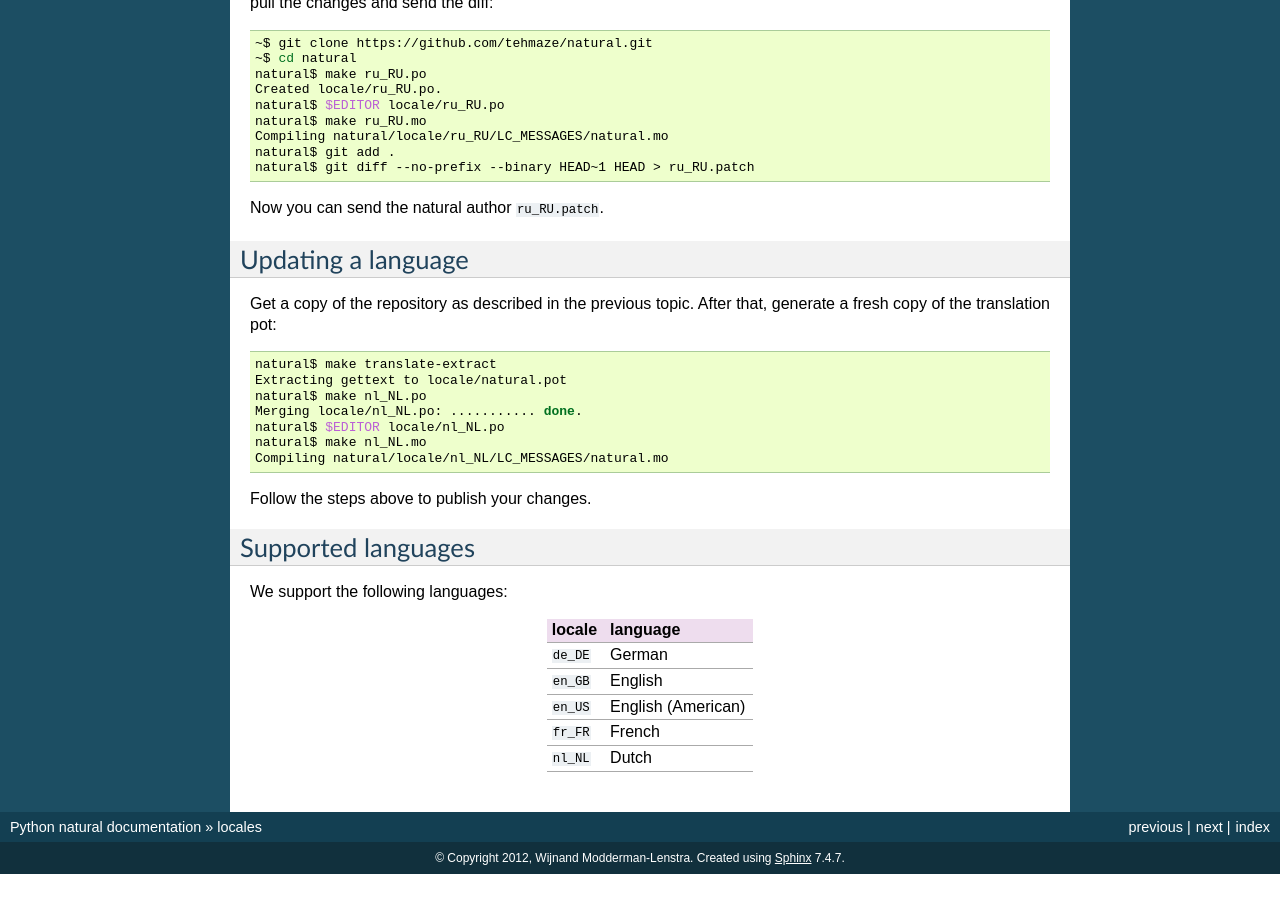
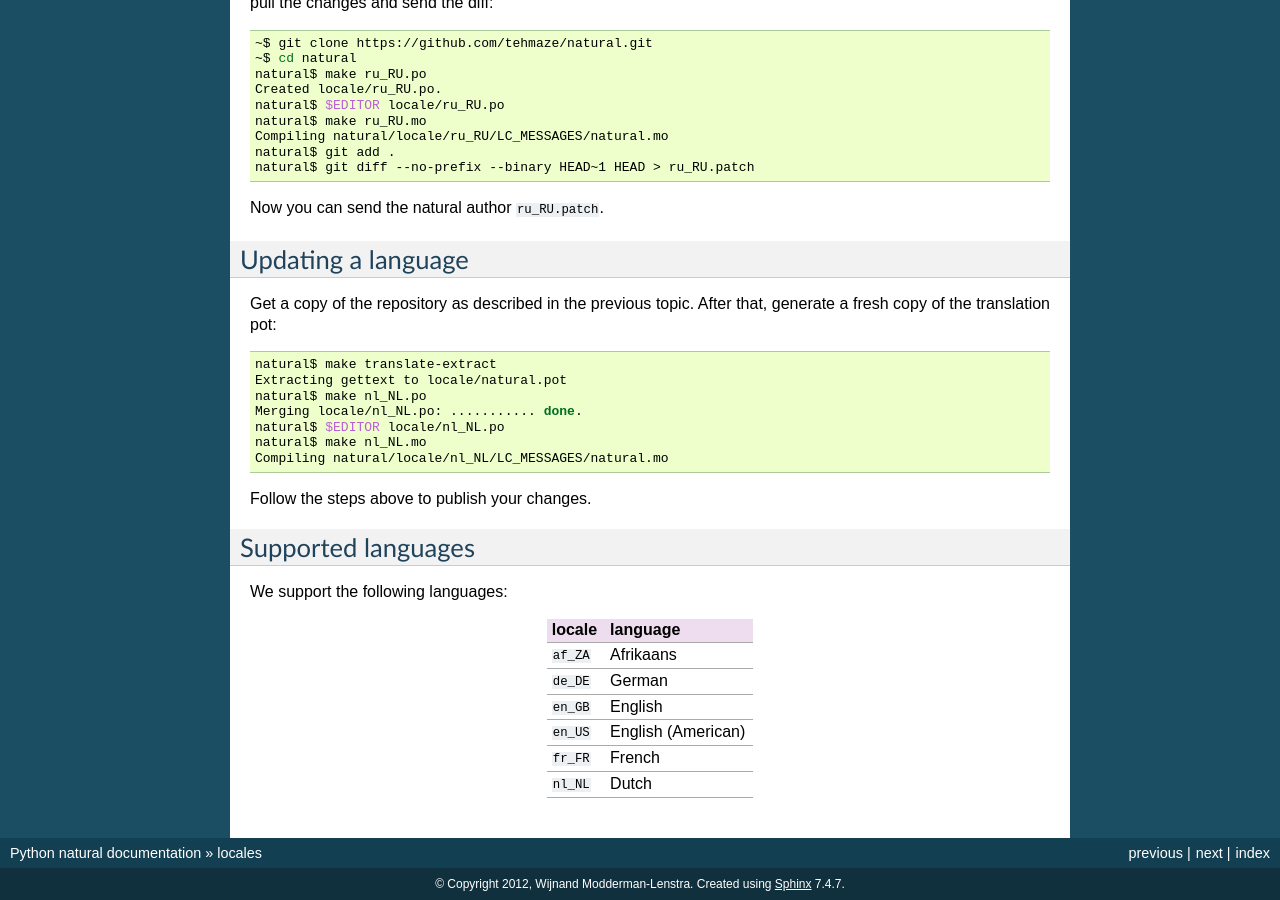
Before and after one commit to tehmaze/natural, a Sphinx documentation site: the page built from docs/locales.txt, in a window 1280 px wide and 900 px high, scrolled down 1063 px. Built offline with Sphinx 7.4.7, drawn with Linux system fonts in a browser that asks for light colours; before the commit the page ends 1937 px from its top, so only the background shows below that.

Commit message:
Added Afrikaans (af_ZA)

```diff
--- a/docs/locales.txt
+++ b/docs/locales.txt
@@ -103,6 +103,7 @@ We support the following languages:
 ========= ===================
 locale    language
 ========= ===================
+``af_ZA`` Afrikaans
 ``de_DE`` German
 ``en_GB`` English
 ``en_US`` English (American)
```
Also changed, not shown: 2 other files.
